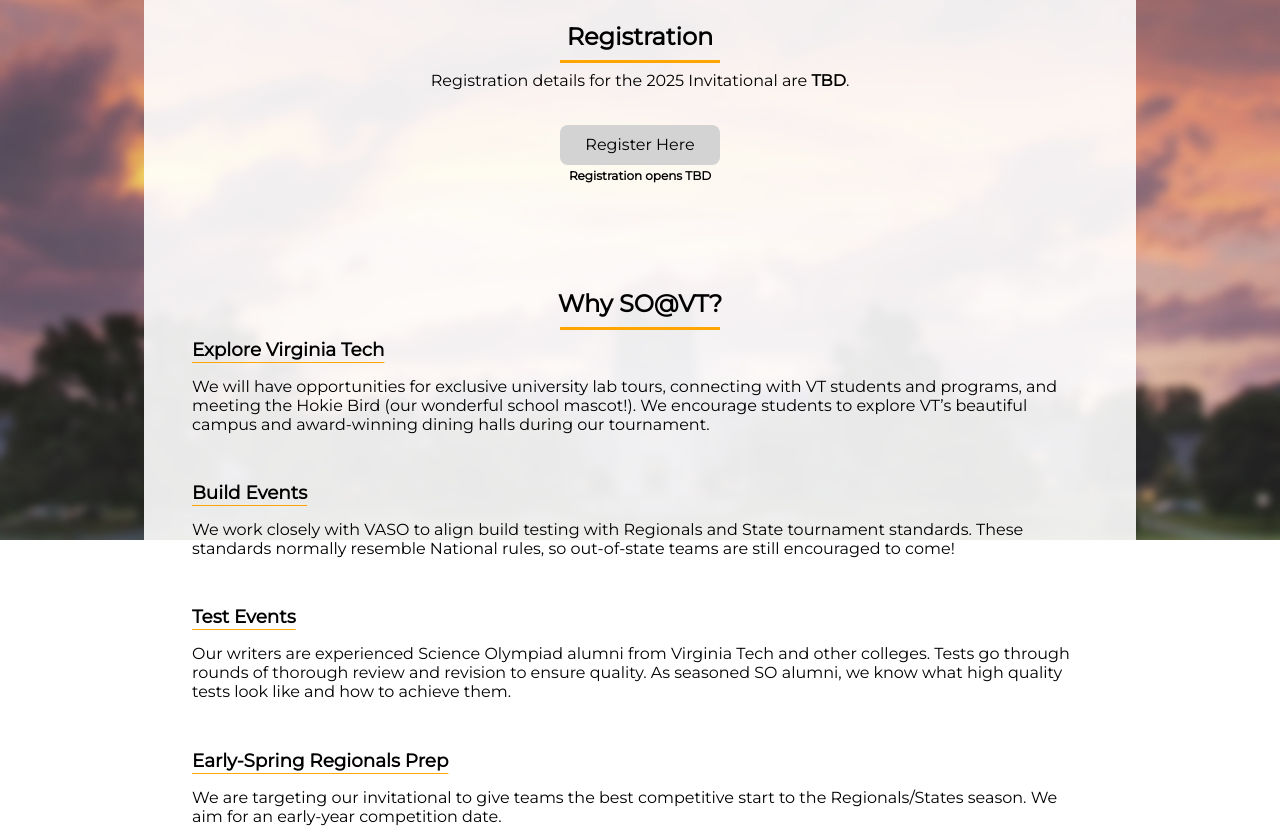
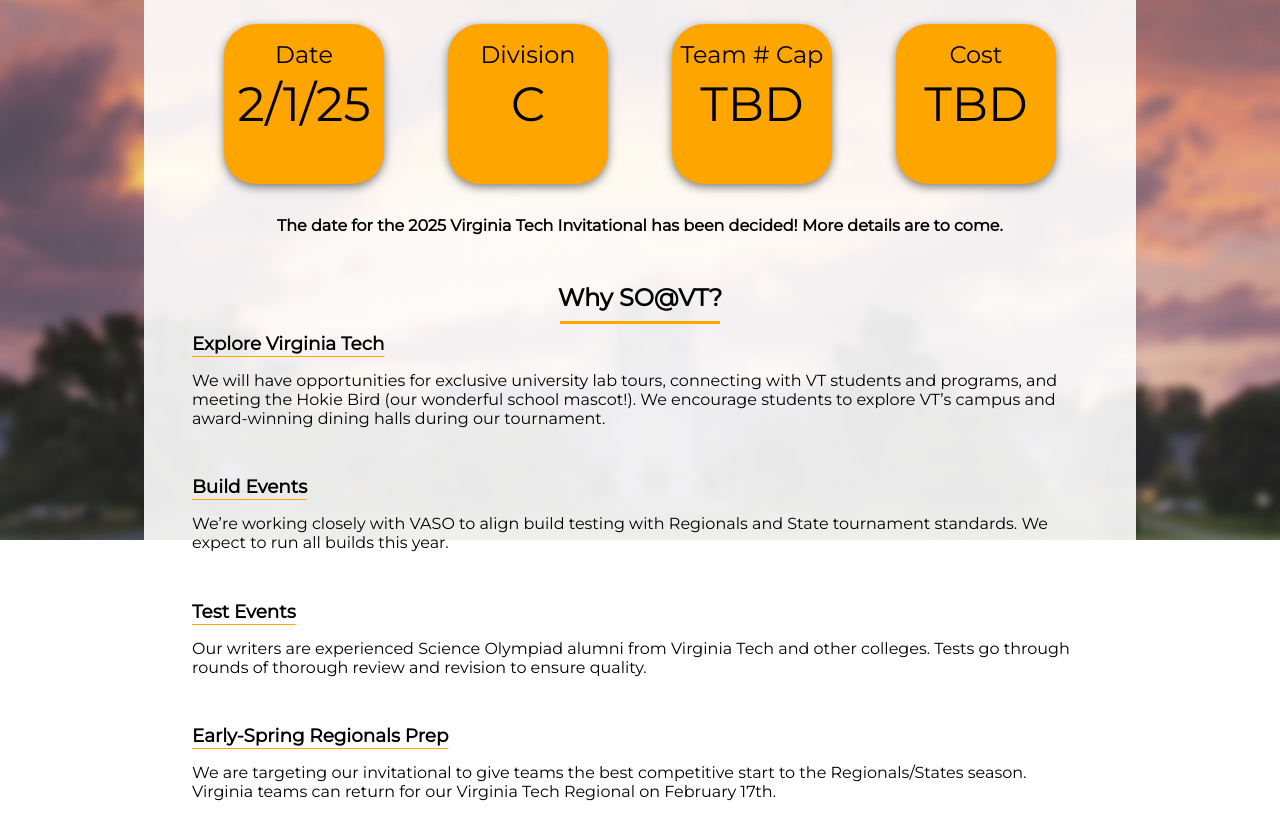
Before and after one commit to Pojoto/sovt-website, a SvelteKit app: page /tournament-info in a window 1280 px wide. Shown: the part 260-1088 px from the top of the page. Built offline with nearby package versions, Linux system fonts and the light colour scheme.

Commit message:
Updated date for 2025 invy

```diff
--- a/src/routes/tournament-info/+page.svelte
+++ b/src/routes/tournament-info/+page.svelte
@@ -12,32 +12,20 @@
         <b>2025 Virginia Tech Invitational</b>
     </div>
 
+    <div class="division">Division C</div>
+    <br>
+    <div class="division">February 1, 2025</div>
+
+    <div class="cards">
+        <Card title="Date" content="2/1/25"/>
+        <Card title="Division" content="C"/>
+        <Card title="Team # Cap" content="TBD"/>
+        <Card title="Cost" content="TBD"/>
+    </div>
+
     <div class="info">
+        <b>The date for the 2025 Virginia Tech Invitational has been decided! More details are to come.</b>
 
-        <div class="section">
-            <h2>
-                Registration
-            </h2>
-
-            <p style="">
-                Registration details for the 2025 Invitational are <b>TBD</b>.
-                <br><br>
-            </p>
-
-            <p style="">
-                <!-- We welcome both veteran and new teams to gain competition experience at our tournament. If you are a Virginia school and qualify for the VASO Outreach Initiative, we will waive half of your registration fees.
-                If your school otherwise has special circumstances that prevent you from paying the registration fees,
-                please reach out to us at scienceolympiadvt@gmail.com
-
-                <br><br> -->
-                <Button text="Register Here" url="https://docs.google.com/forms/d/e/1FAIpQLScBBQE8dZRdnpWDDE7f8RkJL2gYuzKzbp78SMWQRXhukXOaqQ/viewform?usp=sf_link" active={false}/>
-
-                <b style="font-size:.75rem">Registration opens TBD</b>
-
-                <br><br><br><br>
-
-            </p>
-        </div>
 
         <div class="section">
 
@@ -47,30 +35,31 @@
             <p style='text-align:left'>We will have opportunities for exclusive university lab tours,
                 connecting with VT students and programs, and meeting the Hokie
                 Bird (our wonderful school mascot!). We encourage students to
-                explore VT’s beautiful campus and award-winning dining halls during our
+                explore VT’s campus and award-winning dining halls during our
                 tournament.</p>
 
                 <br>
 
             <h1 class="subtitle">Build Events</h1>
-            <p style='text-align:left'>We work closely with VASO to align
-                build testing with Regionals and State tournament standards. These standards
-                normally resemble National rules, so out-of-state teams are still encouraged to come!
-                </p>
+            <p style='text-align:left'>We’re working closely with VASO to align
+                build testing with Regionals and State tournament standards.
+                We expect to run all builds this year.</p>
 
                 <br>
 
             <h1 class="subtitle">Test Events</h1>
             <p style='text-align:left'>Our writers are experienced Science Olympiad
                 alumni from Virginia Tech and other colleges.
-                Tests go through rounds of thorough review and revision to ensure quality.
-                As seasoned SO alumni, we know what high quality tests look like and how to achieve them.</p>
+                Tests go through rounds of thorough review and revision to ensure quality.</p>
 
                 <br>
 
             <h1 class="subtitle">Early-Spring Regionals Prep</h1>
             <p style='text-align:left'>We are targeting our invitational to give teams the
-                 best competitive start to the Regionals/States season. We aim for an early-year competition date.</p>
+                 best competitive start to the Regionals/States season.
+                 Virginia teams can return for our Virginia Tech Regional
+                 on February 17th.</p>
+
 
                  <br>
 
@@ -78,8 +67,17 @@
             <p style='text-align:left'>We host an annual Q&A webinar leading up
                 to our competition, where SO alumni give competition advice.
                 We’d love to answer any questions you have about our tournament
-                or Science Olympiad in general.</p>
+                or team logistics in general.</p>
 
+            <!-- <h2>
+                Tests
+            </h2>
+
+            <p>
+                Tournament quality is extremely important to us. Tests will be written by experienced Science Olympiad alumni from Virginia Tech and around the country.
+                Each test goes through a series of checks and deadlines to ensure the highest quality. <br>
+                <br>
+            </p> -->
         </div>
 
         <div class="section">
@@ -92,6 +90,7 @@
 
             </p>
         </div>
+
 
     </div>
 </div>
```
